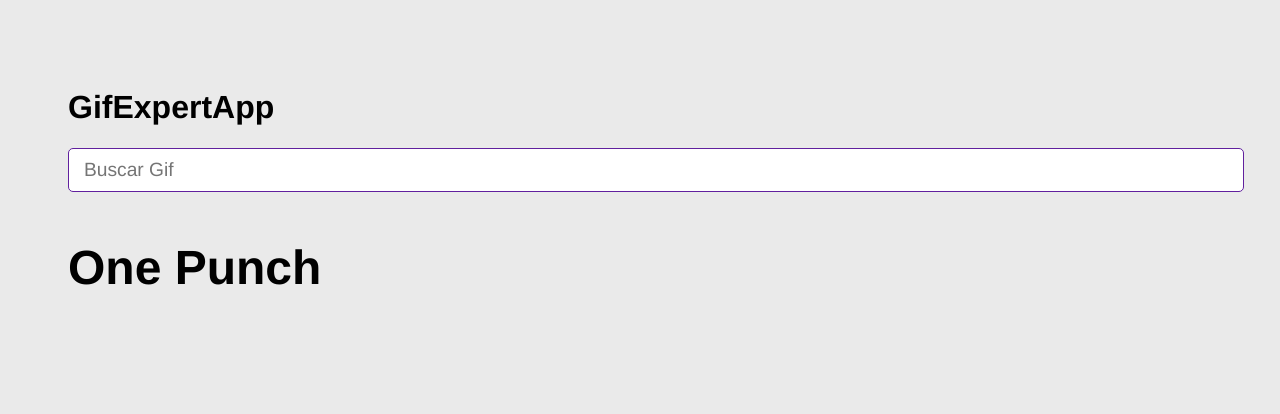
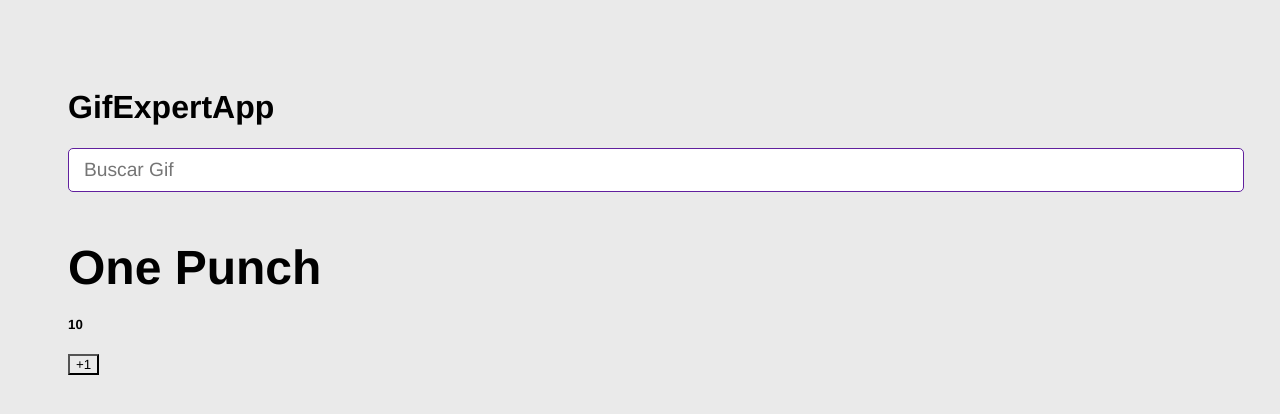
Before and after one commit to Aghent47/GiffApp, a React (Vite) app: page / in a window 1280 px wide. Shown: the top 414 px of the page. Built offline with nearby package versions, Linux system fonts and the light colour scheme; no server answers.

Commit message:
useEffect

```diff
--- a/src/components/GifGrid.jsx
+++ b/src/components/GifGrid.jsx
@@ -1,12 +1,19 @@
+import { useEffect, useState } from "react";
 import { getGifs } from "../helpers/getGifs";
 
 export const GifGrid = ({category}) => {
 
-  getGifs(category);
+  const [counter, setCounter] = useState(10)
+
+  useEffect(() => {
+    getGifs(category);
+  }, [])
 
   return (
    <>
     <h3>{category}</h3>
+    <h5>{counter}</h5>
+    <button onClick={ ()=> setCounter( counter + 1)} > +1 </button>
    </>
   )
 }
```
